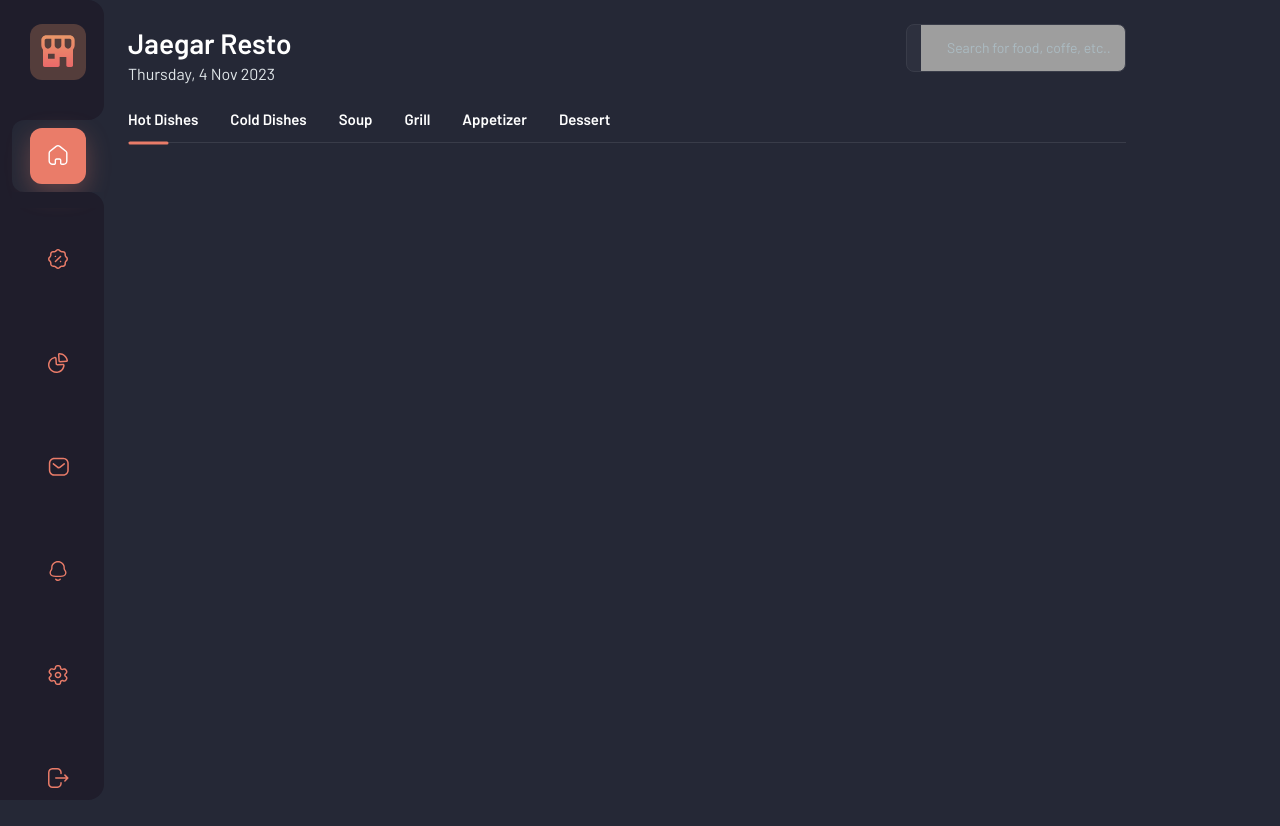
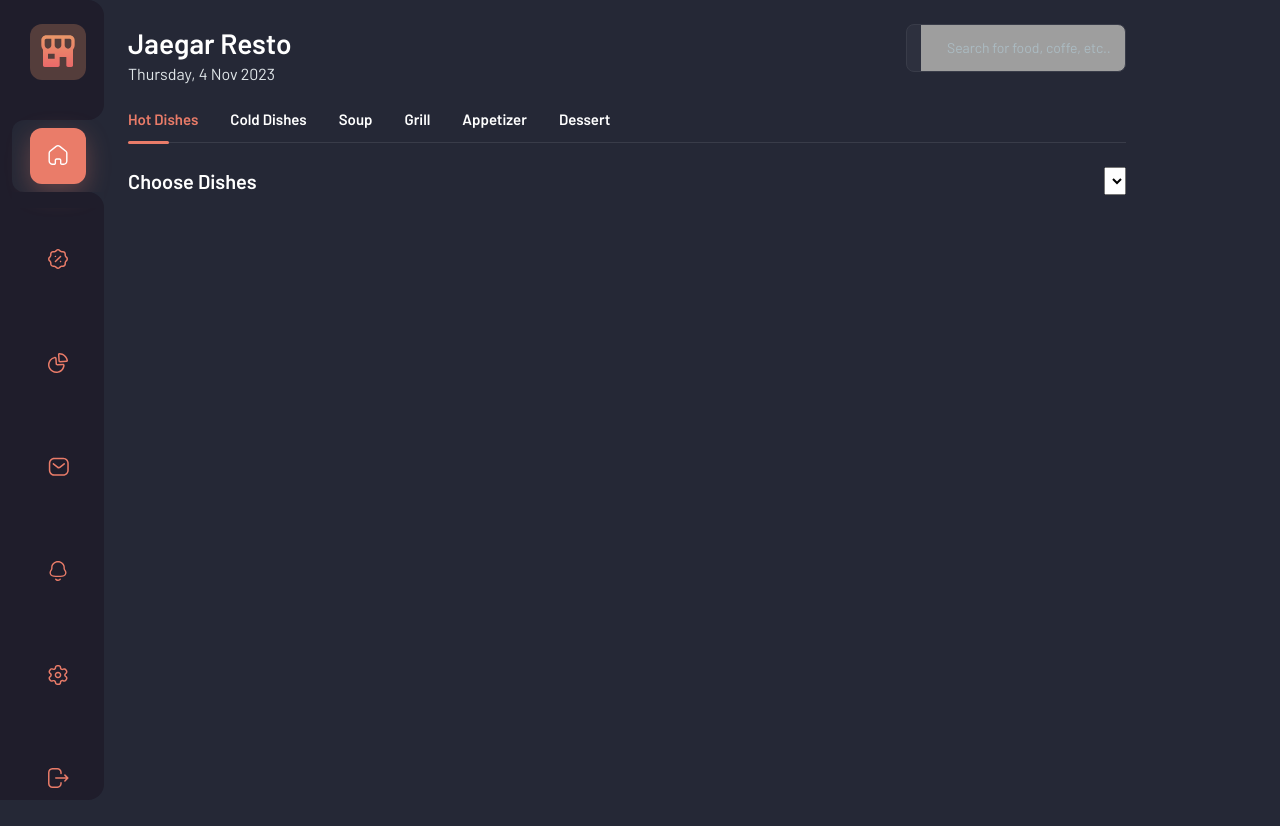
Before and after one commit to alexvarko/food-pos, a Vue app: page / in a window 1280 px wide. Shown: the top 826 px of the page. Built offline with nearby package versions, Linux system fonts and the light colour scheme; grey boxes are pictures that could not be loaded.

Commit message:
Add categories slider

```diff
--- a/package.json
+++ b/package.json
@@ -8,6 +8,7 @@
     "preview": "vite preview"
   },
   "dependencies": {
+    "@vueuse/core": "^10.5.0",
     "scss": "^0.2.4",
     "vue": "^3.3.4"
   },
--- a/src/App.vue
+++ b/src/App.vue
@@ -11,6 +11,7 @@ import Home from './pages/Home.vue'
 </template>
 
 <style scoped>
+@import url('https://fonts.googleapis.com/css2?family=Barlow:wght@400;600&display=swap');
 
 .app-container{
   display: flex;
--- a/src/assets/app.scss
+++ b/src/assets/app.scss
@@ -1,3 +1,4 @@
 @import 'reset';
 @import 'variables';
 @import 'global';
+@import url('https://fonts.googleapis.com/css2?family=Barlow:wght@400;600&display=swap');
--- /dev/null
+++ b/src/components/Dishes.vue
@@ -0,0 +1,29 @@
+
+<script setup>
+import {ref} from 'vue'
+const test = ref(['dsad', 'dsd'])
+</script>
+
+<template>
+    <div class="dish-chooser">
+        <h2 class="title">Choose Dishes</h2>
+        <select  name="" id=""></select>
+    </div>
+</template>
+
+<style scoped>
+.dish-chooser{
+    display: flex;
+    justify-content: space-between;
+
+}
+.title{
+    color: var(--white);
+font-family: Barlow;
+font-size: 20px;
+font-style: normal;
+font-weight: 600;
+line-height: 140%; /* 28px */
+}
+
+</style>
--- a/src/components/LeftSidebar.vue
+++ b/src/components/LeftSidebar.vue
@@ -259,6 +259,7 @@ button {
     border-top-left-radius: 12px;
     border-bottom-left-radius: 12px;
 
+
 }
 
 .top--active {
--- a/src/components/Menu.vue
+++ b/src/components/Menu.vue
@@ -1,11 +1,13 @@
 
 <script setup>
 import Header from './MenuHeader.vue'
+import Dishes from './Dishes.vue'
 </script>
 
 <template>
     <div class="menu">
         <Header></Header>
+        <Dishes></Dishes>
     </div>
 </template>
 
@@ -15,4 +17,5 @@ import Header from './MenuHeader.vue'
     width: 1046px;
     padding: 24px 24px 0px 24px;
 }
+
 </style>
--- a/src/components/MenuHeader.vue
+++ b/src/components/MenuHeader.vue
@@ -1,6 +1,7 @@
 
 <script setup>
-import { ref, computed } from 'vue'
+import { ref, computed, onMounted } from 'vue'
+import { useElementBounding } from '@vueuse/core'
 
 
 const dateString = computed(() => {
@@ -12,6 +13,40 @@ const dateString = computed(() => {
     console.log("computed")
     return `${dayName}, ${dayNum} ${monthName} ${year}`
 })
+
+const hotDishes = ref(null);
+    const coldDishes = ref(null);
+    const soup = ref(null);
+    const grill = ref(null);
+    const appetizer = ref(null);
+    const dessert = ref(null);
+
+const menuCategories = ref([
+    { id: 'hotDishes', Name: "Hot Dishes", isActive: true, ref: hotDishes },
+    { id: 'coldDishes', Name: "Cold Dishes", isActive: false, ref: coldDishes },
+    { id: 'soup', Name: "Soup", isActive: false, ref: soup  },
+    { id: 'grill', Name: "Grill", isActive: false, ref: grill  },
+    { id: 'appetizer', Name: "Appetizer", isActive: false , ref: appetizer },
+    { id: 'dessert', Name: "Dessert", isActive: false , ref: dessert }
+])
+
+const activeElementX = ref(0)
+const activeLineX = ref(0)
+const cssVars = computed(()=>{return({'--leftX':activeLineX.value+"px"})})
+
+
+const chooseActiveCategory = (category) => {
+    // Set isActive for all categories to false
+    menuCategories.value.forEach((item) => {
+        item.isActive = false;
+    });
+    // Set isActive to true for the clicked category
+    category.isActive = true;
+    console.log(category.ref)
+    activeElementX.value = useElementBounding(category.ref[0]).x.value
+    activeLineX.value = activeElementX.value - 128;
+}
+
 
 </script>
 
@@ -25,21 +60,17 @@ const dateString = computed(() => {
     </div>
     <div class="menu-selector">
         <div class="menu-selector__items">
-            <p>Hot Dishes</p>
-            <p>Cold Dishes</p>
-            <p>Soup</p>
-            <p>Grill</p>
-            <p>Appetizer</p>
-            <p>Dessert</p>
+            <p v-for="category in menuCategories" class="menu-categories" :class="{ 'active-category': category.isActive }" :ref="category.id"
+                @click="chooseActiveCategory(category)">
+                {{ category.Name }}
+            </p>
         </div>
-        <div class="selector-line"><svg xmlns="http://www.w3.org/2000/svg" width="41" height="4" viewBox="0 0 41 4" fill="none">
-<path d="M2 2H39" stroke="#EA7C69" stroke-width="3" stroke-linecap="round"/>
-</svg></div></div>
+        <div class="selector-line" :style="cssVars"></div>
 
+    </div>
 </template>
 
 <style scoped>
-@import url('https://fonts.googleapis.com/css2?family=Barlow:wght@400;600&display=swap');
 
 .title {
     color: var(--white);
@@ -96,6 +127,7 @@ const dateString = computed(() => {
 .menu-selector {
     display: flex;
     flex-direction: column;
+    padding-bottom: 24px;
 }
 
 .menu-selector__items {
@@ -108,12 +140,12 @@ const dateString = computed(() => {
 
 
 .menu-selector__items p {
-    color: var(--white);
     font-family: 'Barlow';
     font-size: 15px;
     font-style: normal;
     font-weight: 600;
     line-height: 19.6px;
+    left: var(--leftX);
 }
 
 .selector-line {
@@ -122,7 +154,32 @@ const dateString = computed(() => {
     width: 100%;
     display: flex;
     align-items: center;
+    position: relative;
+    transition: all .3s;
+
+}
+.selector-line::after{
+    content: " ";
+    position: absolute;
+    height: 3px;
+    width: 41px;
+    border-radius: 6px;
+    background-color: var(--primary-color);
+    left: var(--leftX);
+    transition: left 0.3s ease;
+
+}
+.menu-categories{
+    color: var(--white);
+    transition: all .3s;
+    cursor: pointer;
 }
 
+.menu-categories:not(.active-category):hover {
+    color: var(--primary-color);
+}
+.active-category {
+    color: var(--primary-color);
 
+}
 </style>
```
Also changed, not shown: 1 other file (tests, documents, lock files or other folders).
